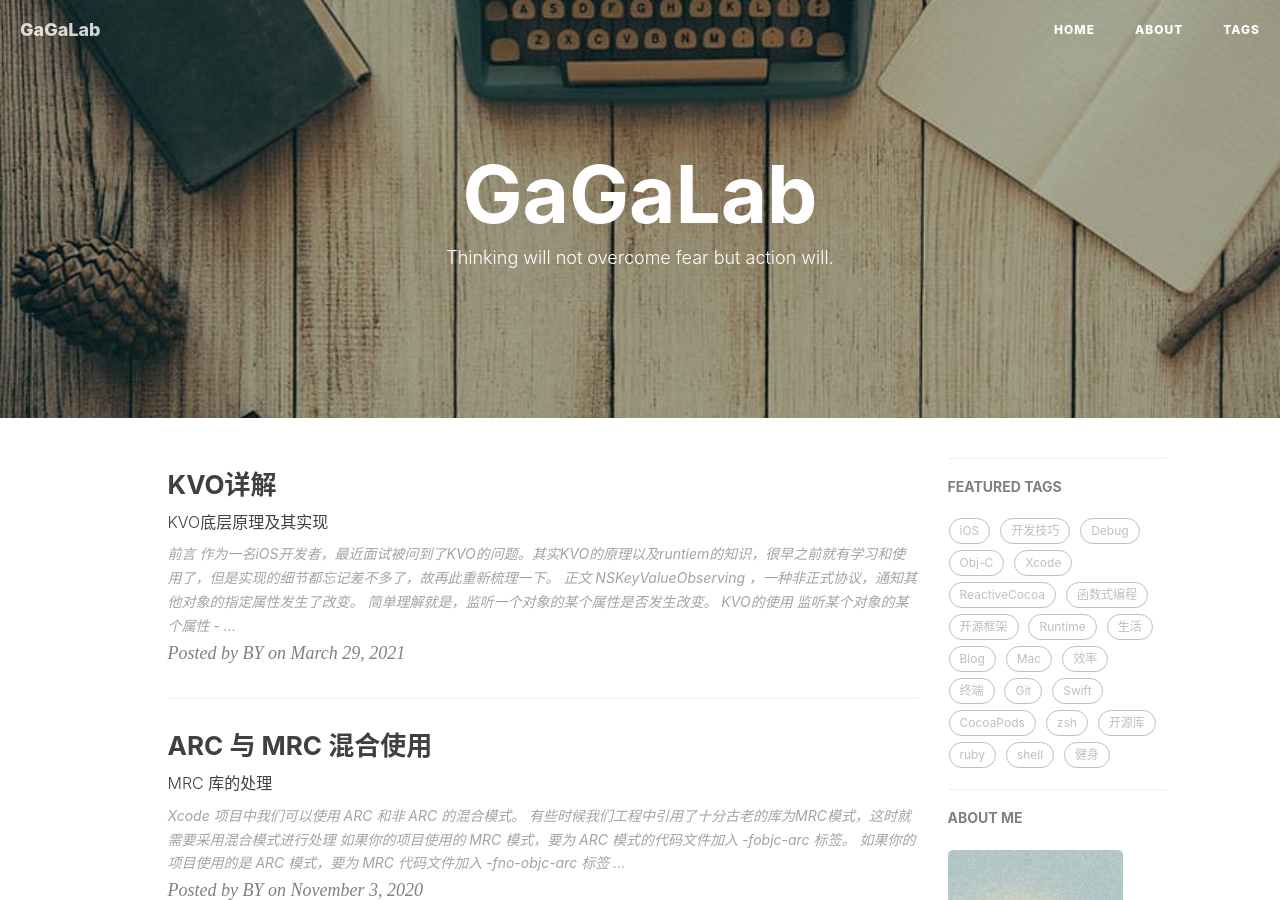
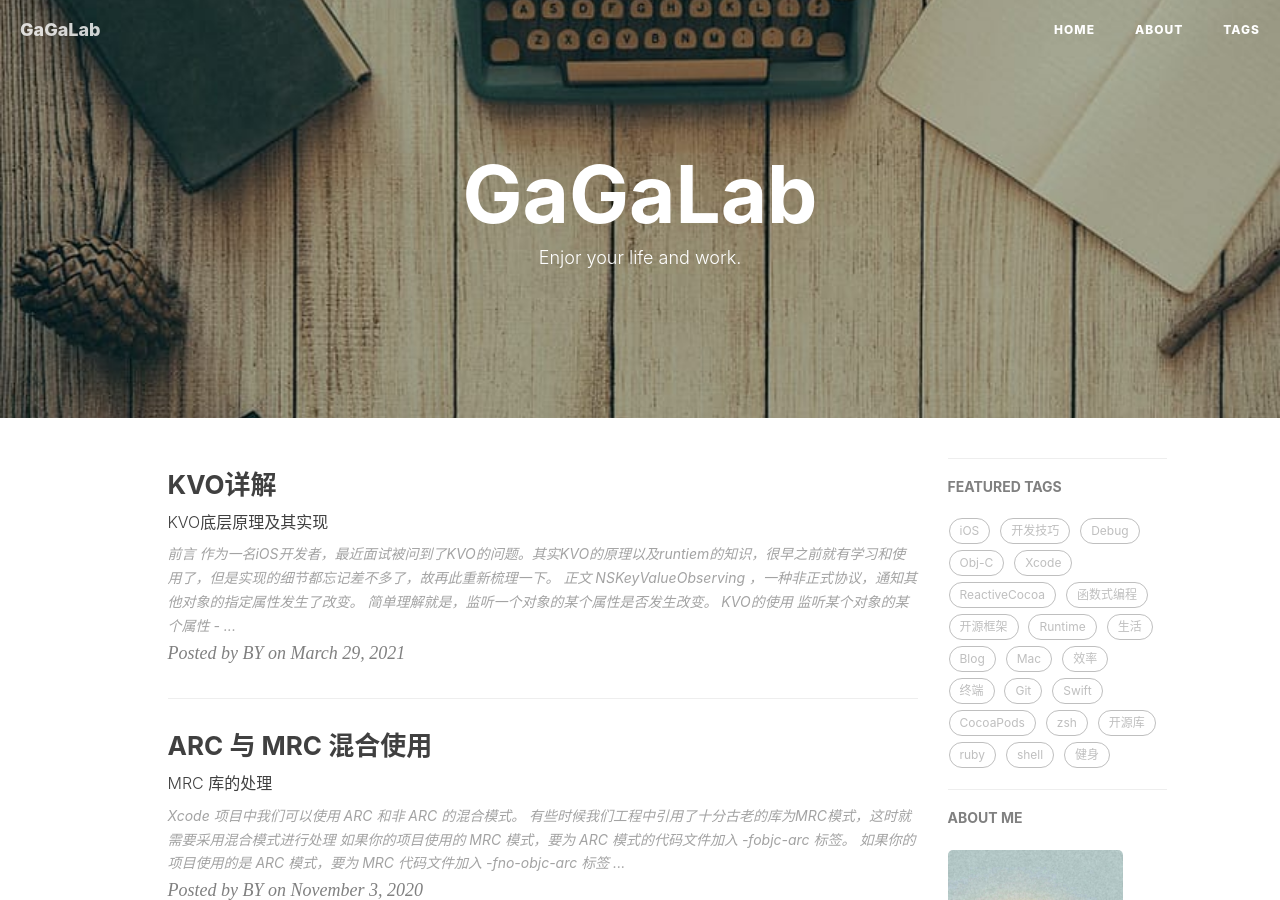
Before and after one commit to liuyuchenlab/LiuYuchenLab.github.io, a Jekyll site: the page built from index.html, in a window 1280 px wide and 900 px high. Built offline with Jekyll 4.4.1, drawn with Linux system fonts in a browser that asks for light colours; nearby versions of some CDN libraries; the list of posts is cut into pages by our own code; comment, search, counter and statistics services are not loaded.

Commit message:
Update index.html

```diff
--- a/index.html
+++ b/index.html
@@ -1,6 +1,6 @@
 ---
 layout: page
-description: "Thinking will not overcome fear but action will."
+description: "Enjor your life and work."
 ---
 
 {% for post in paginator.posts %}
```
